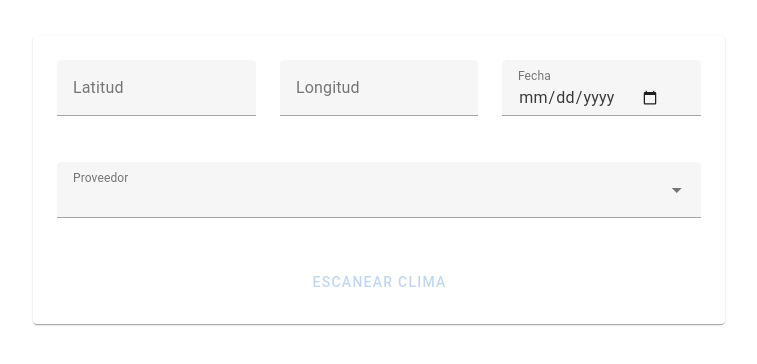
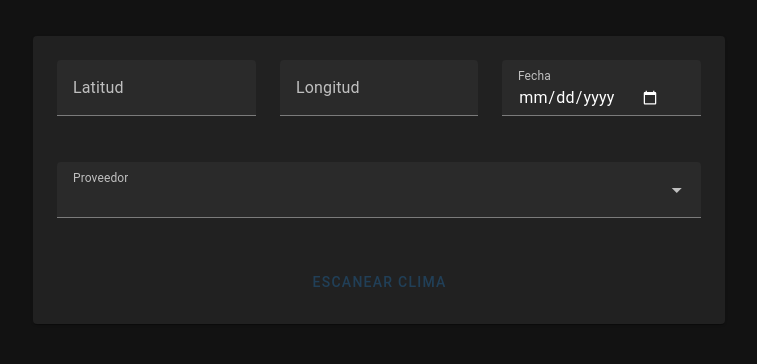
Before and after one commit to Joserdz0/reto-nsh, a Nuxt app: page / in a window 1280 px wide. Shown: the top 364 px of the page, without its empty margins (261-1018 px from the left). Built offline with nearby package versions, Linux system fonts and the light colour scheme.

Commit message:
ADD - Colors

```diff
--- a/assets/css/main.css
+++ b/assets/css/main.css
@@ -25,7 +25,3 @@
     --gradient-water: linear-gradient(135deg, #00E5FF, #00A8C5); /* Degradado de agua eléctrica */
     --gradient-futuristic: linear-gradient(135deg, #FFD700, #C0C0C0); /* Degradado futurista (dorado a plateado) */
   }
-  .back-app{
-    /* background-color: var(--color-background-primary); */
-
-  }
--- a/pages/index.vue
+++ b/pages/index.vue
@@ -37,7 +37,7 @@
                     append-icon="mdi-alert"
                     :color="item.color"
                     :title="item.date + ' ' + item.color"
-                    :subtitle="item.humidity"
+                    :subtitle="item.humidity + '%'"
                     :style="`color: ${item.color}`"
                   >
                   </v-list-item>
--- a/plugins/vuetify.ts
+++ b/plugins/vuetify.ts
@@ -8,6 +8,9 @@ import { createVuetify } from 'vuetify'
 export default defineNuxtPlugin((app) => {
   const vuetify = createVuetify({
     // ... your configuration
+    theme: {
+      defaultTheme: 'dark'
+    },
     ssr: true,
     components,
     directives,
```
